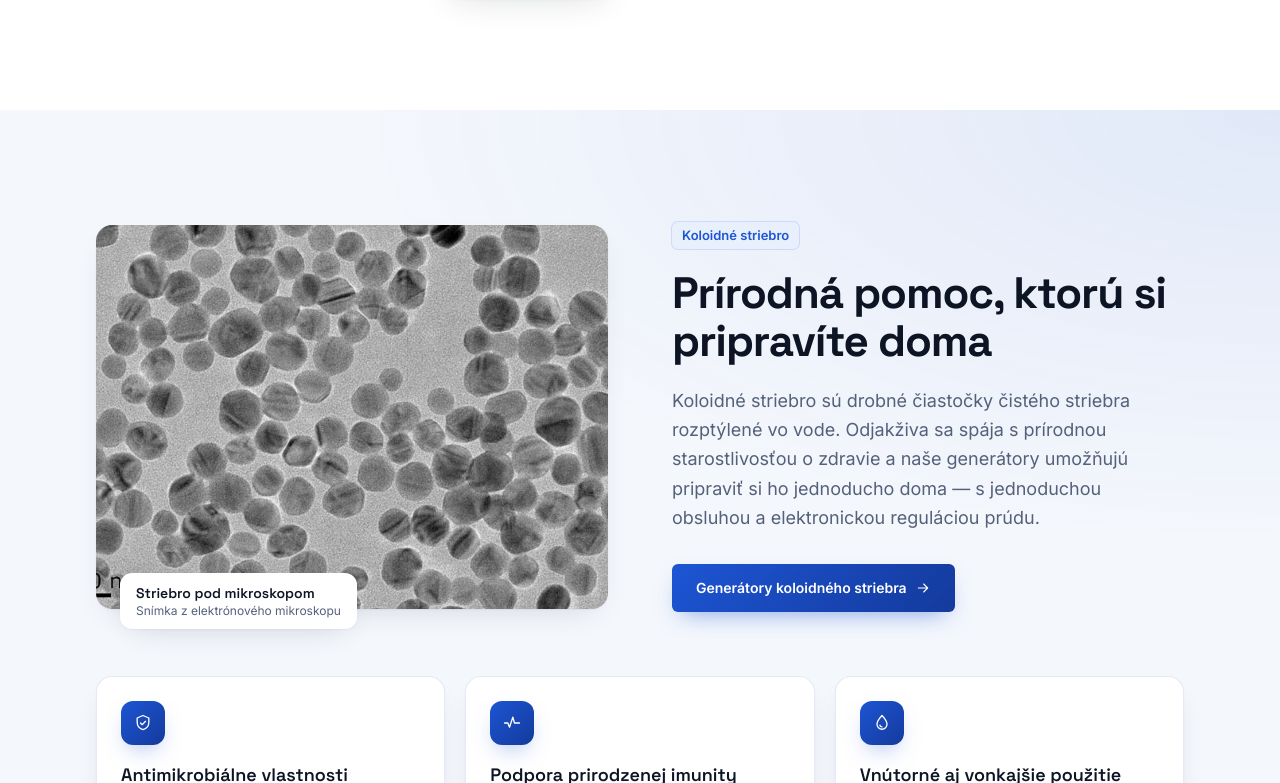
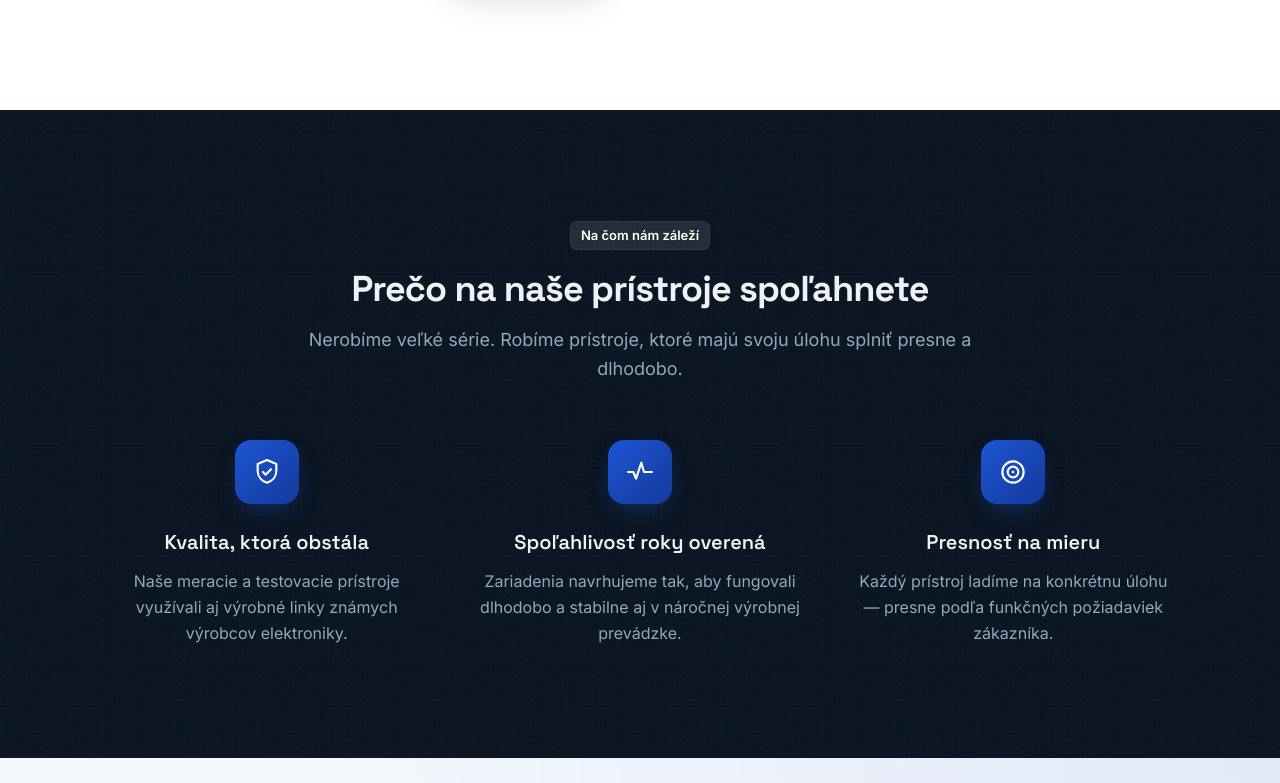
Before and after one commit to MichaGH/emis, a Next.js app: page / in a window 1280 px wide. Shown: the part 1057-1840 px from the top of the page. Built offline with nearby package versions, Linux system fonts and the light colour scheme.

Commit message:
first commit

```diff
--- a/app/page.tsx
+++ b/app/page.tsx
@@ -1,5 +1,6 @@
 import { HeroSlideshow } from "@/components/homepage/HeroSlideshow";
 import { ElectronicsSection } from "@/components/homepage/ElectronicsSection";
+import { ValuesSection } from "@/components/homepage/ValuesSection";
 import { ColloidalSilverSection } from "@/components/homepage/ColloidalSilverSection";
 import { NanoparticlesSection } from "@/components/homepage/NanoparticlesSection";
 import { FeaturedProductsSection } from "@/components/homepage/FeaturedProductsSection";
@@ -12,6 +13,7 @@ export default function Home() {
     <>
       <HeroSlideshow />
       <ElectronicsSection />
+      <ValuesSection />
       <ColloidalSilverSection />
       <NanoparticlesSection />
       <FeaturedProductsSection />
--- /dev/null
+++ b/components/homepage/ValuesSection.tsx
@@ -0,0 +1,65 @@
+import { CONTAINER } from "@/constants";
+import { Tag } from "@/components/ui/Tag";
+import { ShieldIcon, PulseIcon, TargetIcon } from "@/components/ui/Icons";
+
+// Zámerne NIE prázdne slogany "kvalita / spoľahlivosť" — každý pilier má
+// konkrétne vysvetlenie viazané na to, čo EMIS reálne robí (viď design.md).
+const pillars = [
+  {
+    Icon: ShieldIcon,
+    title: "Kvalita, ktorá obstála",
+    description:
+      "Naše meracie a testovacie prístroje využívali aj výrobné linky známych výrobcov elektroniky.",
+  },
+  {
+    Icon: PulseIcon,
+    title: "Spoľahlivosť roky overená",
+    description:
+      "Zariadenia navrhujeme tak, aby fungovali dlhodobo a stabilne aj v náročnej výrobnej prevádzke.",
+  },
+  {
+    Icon: TargetIcon,
+    title: "Presnosť na mieru",
+    description:
+      "Každý prístroj ladíme na konkrétnu úlohu — presne podľa funkčných požiadaviek zákazníka.",
+  },
+];
+
+export function ValuesSection() {
+  return (
+    <section className="relative overflow-hidden bg-dark text-dark-foreground">
+      {/* Jemná circuit-board textúra ako značkový motív — nie AI glow blob */}
+      <div
+        aria-hidden
+        className="circuit-texture circuit-light pointer-events-none absolute inset-0 opacity-[0.06]"
+      />
+
+      <div className={`${CONTAINER} relative py-20 lg:py-28`}>
+        <div className="mx-auto max-w-2xl text-center">
+          <Tag label="Na čom nám záleží" tone="dark" />
+          <h2 className="mt-5 font-display text-3xl font-bold tracking-tight sm:text-4xl">
+            Prečo na naše prístroje spoľahnete
+          </h2>
+          <p className="mt-4 text-lg leading-relaxed text-dark-muted">
+            Nerobíme veľké série. Robíme prístroje, ktoré majú svoju úlohu splniť
+            presne a dlhodobo.
+          </p>
+        </div>
+
+        <div className="mt-14 grid gap-10 sm:grid-cols-3 sm:gap-8">
+          {pillars.map(({ Icon, title, description }) => (
+            <div key={title} className="text-center">
+              <span className="bg-brand-gradient shadow-brand mx-auto inline-flex h-16 w-16 items-center justify-center rounded-2xl text-white">
+                <Icon className="h-8 w-8" />
+              </span>
+              <h3 className="mt-6 font-display text-xl font-semibold">{title}</h3>
+              <p className="mx-auto mt-3 max-w-xs leading-relaxed text-dark-muted">
+                {description}
+              </p>
+            </div>
+          ))}
+        </div>
+      </div>
+    </section>
+  );
+}
```
